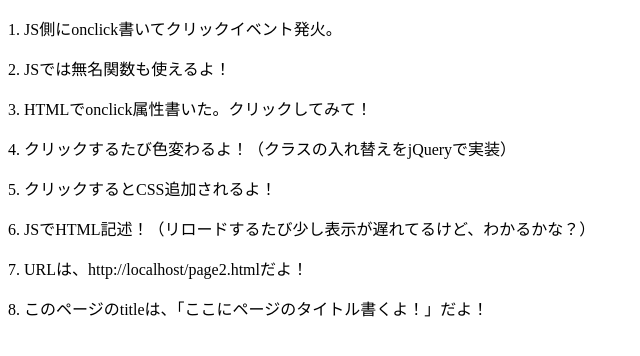
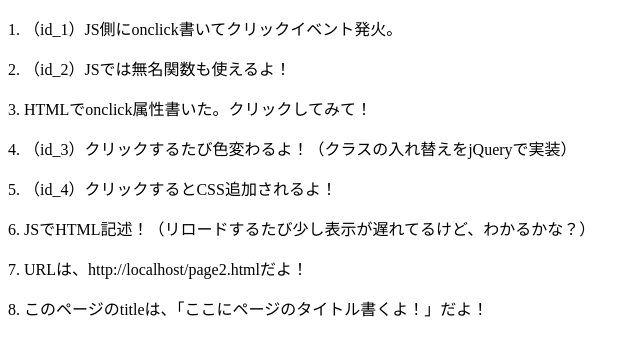
Before and after one commit to teppi14/webtest, a plain HTML site: page page2.html in a window 1280 px wide. Shown: the whole page, without its empty margins (0-640 px from the left). Drawn offline with nearby package versions, Linux system fonts and the light colour scheme.

Commit message:
Update page2.html

```diff
--- a/page2.html
+++ b/page2.html
@@ -16,11 +16,11 @@
   </head>
 
   <body>
-    <p id="id_1">1. JS側にonclick書いてクリックイベント発火。</p>
-    <p id="id_2">2. JSでは無名関数も使えるよ！</p>
+    <p id="id_1">1. （id_1）JS側にonclick書いてクリックイベント発火。</p>
+    <p id="id_2">2. （id_2）JSでは無名関数も使えるよ！</p>
     <p onclick="pClick()">3. HTMLでonclick属性書いた。クリックしてみて！</p>
-    <p id="id_3" class="foo-before">4. クリックするたび色変わるよ！（クラスの入れ替えをjQueryで実装）</p>
-    <p id="id_4">5. クリックするとCSS追加されるよ！</p>
+    <p id="id_3" class="foo-before">4. （id_3）クリックするたび色変わるよ！（クラスの入れ替えをjQueryで実装）</p>
+    <p id="id_4">5. （id_4）クリックするとCSS追加されるよ！</p>
 
     <script type="text/javascript">
       // 変数定義（「//」から始まる行はコメントアウト）
```
